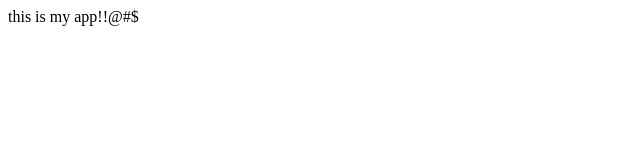
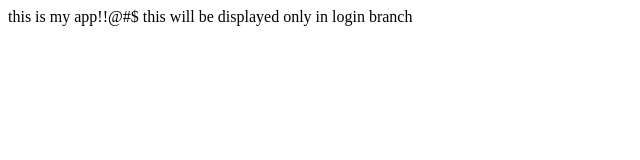
Before and after one commit to bidurparajuli/for_github, a plain HTML site: page index.html in a window 1280 px wide. Shown: the whole page, without its empty margins (0-640 px from the left). Drawn offline with Linux system fonts and the light colour scheme.

Commit message:
all first commit in login branch

```diff
--- a/index.html
+++ b/index.html
@@ -8,5 +8,7 @@
 </head>
 <body>
     this is my app!!@#$
+
+    this will be displayed only in login branch
 </body>
 </html>
```
Also changed, not shown: dir2/dir2.js (added), log.txt (added), login.html (added).
